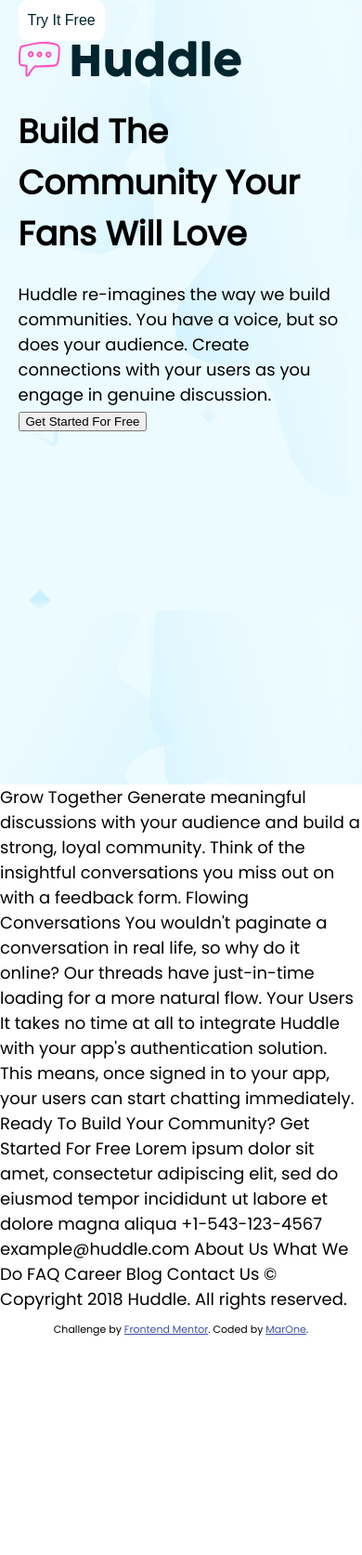
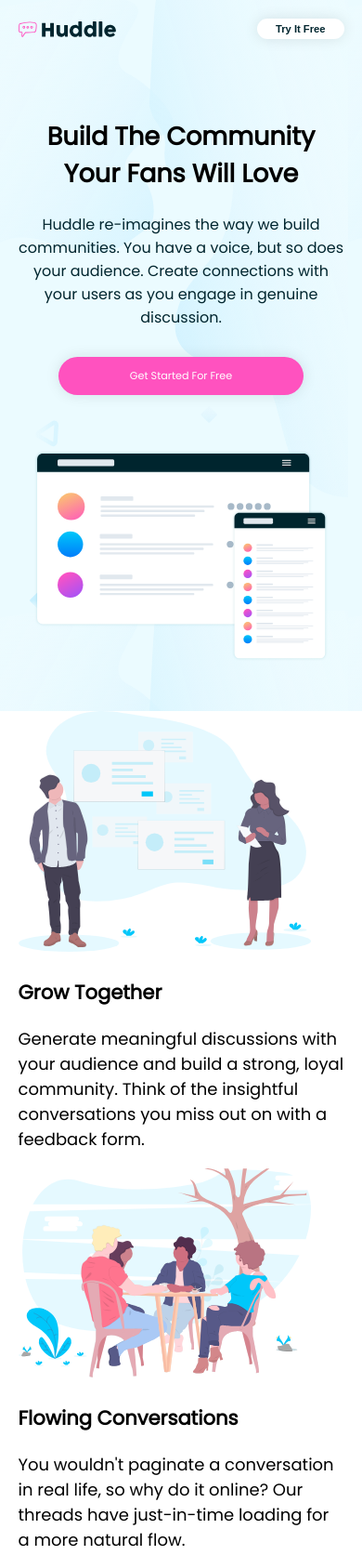
Before and after one commit to M-Marou/scss-training-, a plain HTML site: page index.html in a window 390 px wide. Shown: the top 1673 px of the page at 93% size. Before the commit the page ends 1450 px from the top, so only its background shows below. Drawn offline with Linux system fonts and the light colour scheme.

Commit message:
done mobile header

```diff
--- /dev/null
+++ b/css/mixin.scss
@@ -0,0 +1,18 @@
+@mixin pink-button {
+    font-family: 'Poppins', sans-serif;
+    background-color: hsl(322, 100%, 66%);
+    color: white;
+    padding: 12px;
+    padding-left: 40px;
+    padding-right: 40px;
+    border: none;
+    border-radius: 40px;
+    font-size: 0.7rem;
+    box-shadow: 0px 0px 15px rgba(0, 0, 0, 0.1);;
+    width: 100%;
+    cursor: pointer;
+}
+
+@mixin section-s {
+
+}
--- a/css/style.scss
+++ b/css/style.scss
@@ -2,6 +2,8 @@
 html {
     box-sizing: border-box;
   }
+
+  @import './mixin';
 
 body {
     font-family: 'Poppins', sans-serif;
@@ -14,10 +16,18 @@ body {
 header {
   background-color: hsl(193, 100%, 96%);
   background-image: url(../images/bg-hero-mobile.svg) ;
-  height: 100vh;
-  // background-position: center;
-  // background-repeat: no-repeat;
-  // position: relative;
+  height: 765px;
+
+    h2 {
+      text-align: center;
+    }
+
+    p {
+      text-align: center;
+      font-size: 1rem;
+      margin: auto;
+      color: hsl(192, 100%, 9%);
+      margin-bottom: 30px;
     }
 
     .container {
@@ -28,13 +38,55 @@ header {
     .button-try{
       background-color: white;
       color: hsl(192, 100%, 9%);
-  padding: 10px;
+      padding: 5px;
+      padding-left: 20px;
+      padding-right: 20px;
       cursor: pointer;
       border: none;
-  border-radius: 10px;
-  line-height: 24px;
-  font-size: 1rem;
+      border-radius: 30px;
+      font-size: 0.7rem;
+      font-weight: bold;
+      box-shadow: 0px 0px 15px rgba(0, 0, 0, 0.1);;
+      float: right;
     }
+
+    .logo {
+      img {
+        width: 30%;
+      }
+    }
+    .nev-bar {
+      padding-top: 20px;
+      margin-bottom: 80px;
+    }
+
+    .cnt {
+      width: 75%;
+      margin: auto;
+    }
+
+    .button-get{
+      @include pink-button();
+      margin-bottom: 60px;
+    }
+
+    .mock-ups {
+      width: 90%;
+      margin: auto;
+      img {
+        width: 100%;
+      }
+    }
+}
+
+section {
+  width: 90%;
+  margin: auto;
+  img {
+    width: 90%;
+  }
+}
+
 
 .attribution { font-size: 11px; text-align: center; }
 .attribution a { color: hsl(228, 45%, 44%); }
--- a/index.html
+++ b/index.html
@@ -16,30 +16,36 @@
     <div class="container">
       <div class="nev-bar">
       <button class="button-try">Try It Free</button>
-      <div class="logo"> <img src="/images/logo.svg" alt="logo"></div>
+      <div class="logo"><img src="/images/logo.svg" alt="logo"></div>
       </div>
-      <h1>Build The Community Your Fans Will Love</h1>
+      <h2>Build The Community Your Fans Will Love</h2>
 
-      Huddle re-imagines the way we build communities. You have a voice, but so does your audience.
-      Create connections with your users as you engage in genuine discussion.
-
-      <button>Get Started For Free</button>
+      <p>Huddle re-imagines the way we build communities. You have a voice, but so does your audience.
+        Create connections with your users as you engage in genuine discussion.</p>
+    <div class="cnt"><button class="button-get">Get Started For Free</button></div>
+      <div class="mock-ups"><img src="/images/illustration-mockups.svg" alt="mock-ups">   </div>
     </div>
   </header>
-  Grow Together
-
-  Generate meaningful discussions with your audience and build a strong, loyal community.
-  Think of the insightful conversations you miss out on with a feedback form.
-
-  Flowing Conversations
-
-  You wouldn't paginate a conversation in real life, so why do it online? Our threads
-  have just-in-time loading for a more natural flow.
-
-  Your Users
-
-  It takes no time at all to integrate Huddle with your app's authentication solution.
-  This means, once signed in to your app, your users can start chatting immediately.
+    <section>
+      <div class="articles">
+        <img src="/images/illustration-grow-together.svg" alt="grow Together">
+        <h3>Grow Together</h3>
+        <p>Generate meaningful discussions with your audience and build a strong, loyal community.
+          Think of the insightful conversations you miss out on with a feedback form. </p>
+      </div>
+      <div class="articles">
+        <img src="/images/illustration-flowing-conversation.svg" alt="folowing conversation">
+        <h3>Flowing Conversations</h3>
+        <p>You wouldn't paginate a conversation in real life, so why do it online? Our threads
+          have just-in-time loading for a more natural flow.</p>
+      </div>
+      <div class="articles">
+        <img src="/images/illustration-your-users.svg" alt="your users">
+        <h3>Your Users</h3>
+        <p>It takes no time at all to integrate Huddle with your app's authentication solution.
+          This means, once signed in to your app, your users can start chatting immediately.</p>
+      </div>
+      </section>
 
   Ready To Build Your Community?
 
```
Also changed, not shown: css/mixin.css (added), css/style.css, 2 other files. Lines whose indentation alone changed are shown as unchanged.
